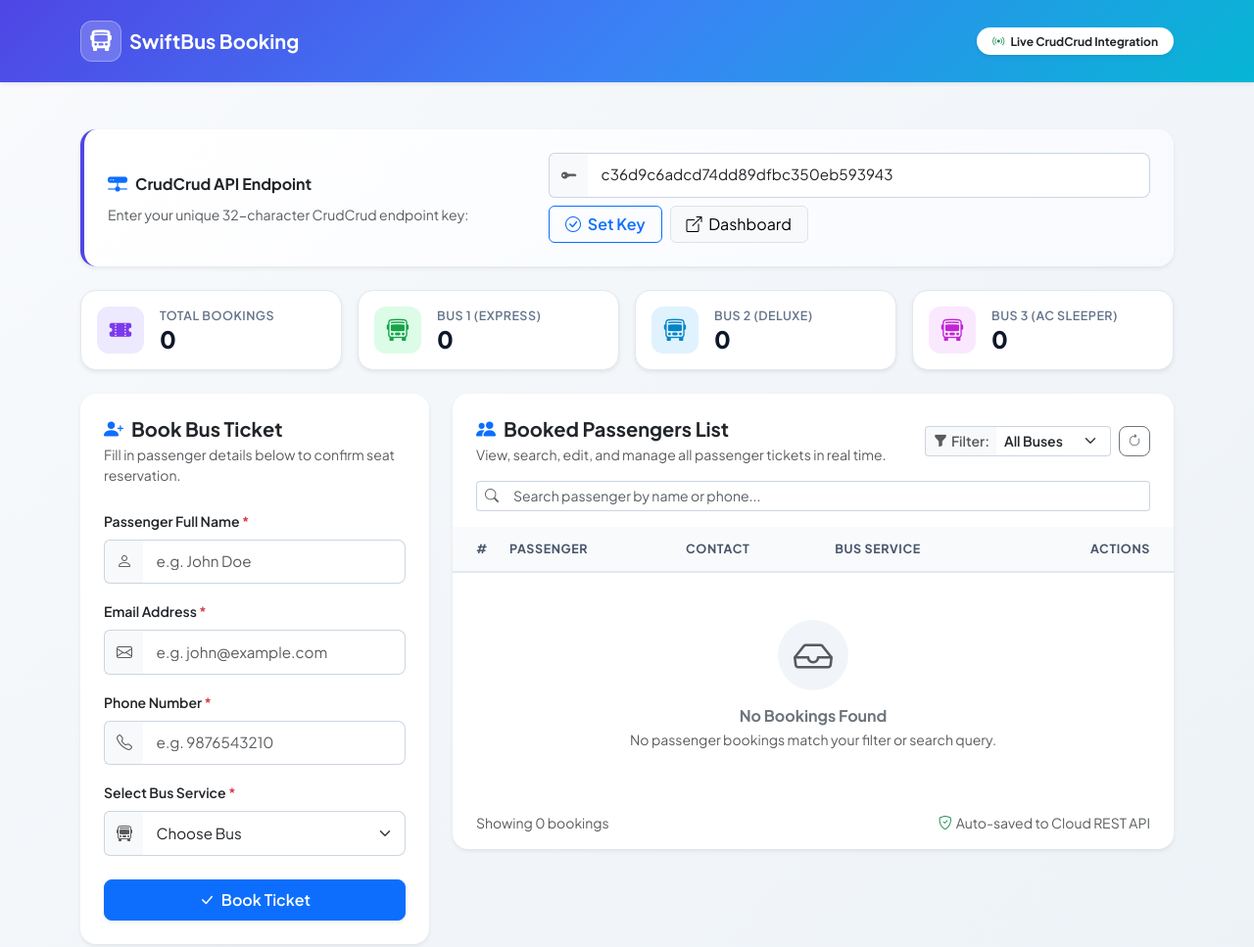
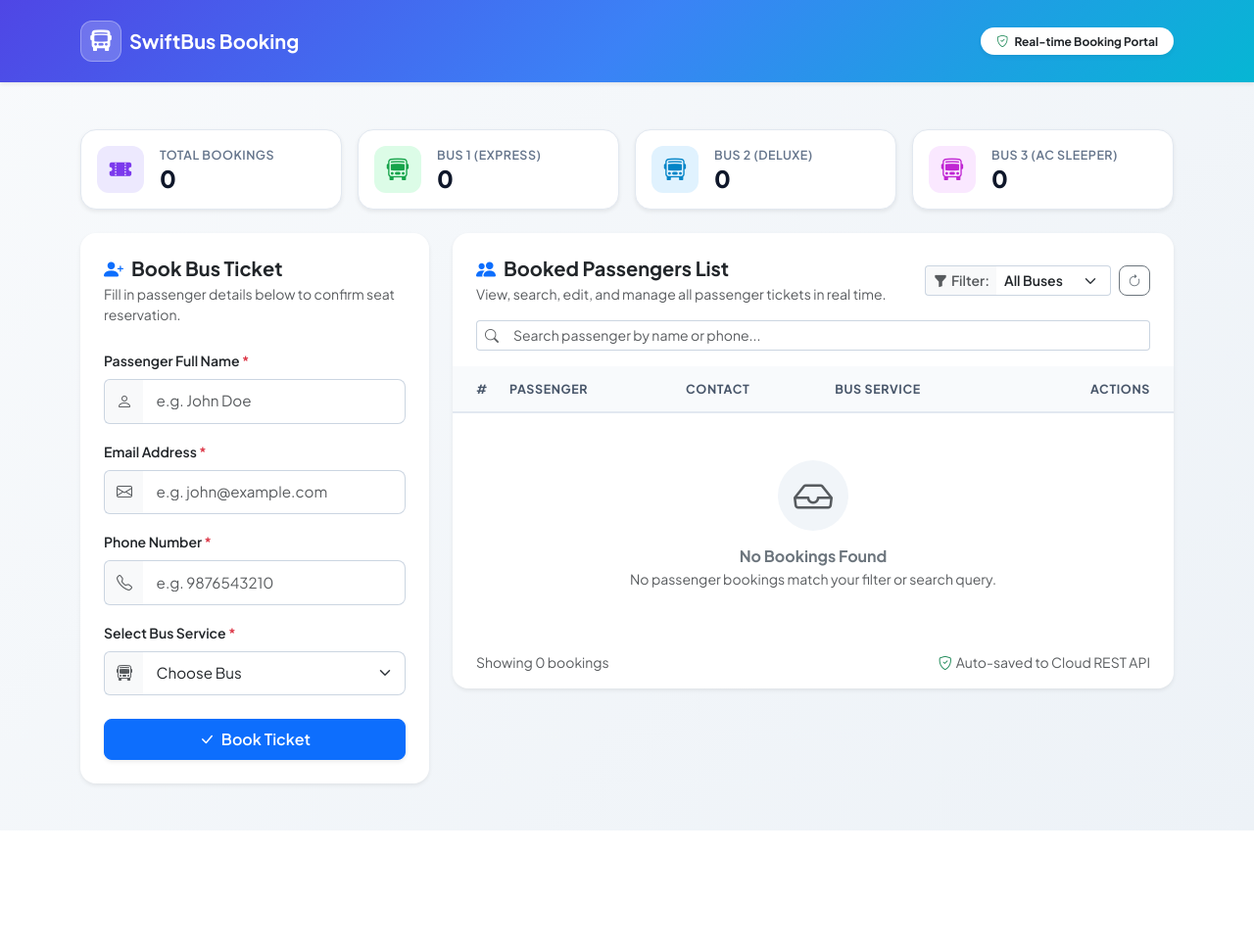
Before and after one commit to smihraj65-tech/bus-booking-app, a plain HTML site: page index.html in a window 1280 px wide. Shown: the whole page at 98% size. After the commit the page ends 848 px from the top, so only its background shows below. Drawn offline with nearby package versions, Linux system fonts and the light colour scheme; no server answers.

Commit message:
refactor: clean up UI by removing internal api config banner and streamline bus booking interface

```diff
--- a/index.html
+++ b/index.html
@@ -26,7 +26,7 @@
       </a>
       <div class="d-flex align-items-center gap-3">
         <span class="badge bg-white text-dark shadow-sm px-3 py-2 rounded-pill d-none d-md-inline-block">
-          <i class="bi bi-broadcast text-success me-1"></i> Live CrudCrud Integration
+          <i class="bi bi-shield-check text-success me-1"></i> Real-time Booking Portal
         </span>
       </div>
     </div>
@@ -35,34 +35,7 @@
   <!-- Main Container -->
   <main class="container my-4 my-md-5">
 
-    <!-- CrudCrud API Config Banner -->
-    <div class="card api-card shadow-sm border-0 mb-4">
-      <div class="card-body p-3 p-md-4">
-        <div class="row align-items-center g-3">
-          <div class="col-lg-5">
-            <div class="d-flex align-items-center gap-2 mb-1">
-              <i class="bi bi-hdd-network-fill text-primary fs-5"></i>
-              <h6 class="mb-0 fw-bold">CrudCrud API Endpoint</h6>
-            </div>
-            <small class="text-muted">Enter your unique 32-character CrudCrud endpoint key:</small>
-          </div>
-          <div class="col-lg-7">
-            <form id="apiConfigForm" class="d-flex flex-wrap gap-2">
-              <div class="input-group flex-grow-1">
-                <span class="input-group-text bg-light border-end-0"><i class="bi bi-key-fill text-muted"></i></span>
-                <input type="text" id="crudApiKey" class="form-control border-start-0" placeholder="Paste CrudCrud Key (e.g. c36d9c6adcd74dd89dfbc350eb593943)" required>
-              </div>
-              <button type="submit" class="btn btn-outline-primary px-3 fw-semibold">
-                <i class="bi bi-check-circle me-1"></i> Set Key
-              </button>
-              <a id="crudDashboardLink" href="https://crudcrud.com" target="_blank" class="btn btn-light border px-3">
-                <i class="bi bi-box-arrow-up-right me-1"></i> Dashboard
-              </a>
-            </form>
-          </div>
-        </div>
-      </div>
-    </div>
+
 
     <!-- Quick Stats Row -->
     <div class="row g-3 mb-4">
--- a/script.js
+++ b/script.js
@@ -6,18 +6,14 @@
 // ============================================================
 // State & Configuration
 // ============================================================
-const DEFAULT_CRUD_KEY = 'c36d9c6adcd74dd89dfbc350eb593943';
-const STORAGE_KEY = 'crudcrud_bus_key';
+// Direct Backend Endpoint for Bus Booking Project
+const API_URL = 'https://crudcrud.com/api/c36d9c6adcd74dd89dfbc350eb593943/busbooking';
 
 let allBookings = [];
 let isEditing = false;
 let currentEditId = null;
 
 // DOM Elements
-const apiConfigForm = document.getElementById('apiConfigForm');
-const crudApiKeyInput = document.getElementById('crudApiKey');
-const crudDashboardLink = document.getElementById('crudDashboardLink');
-
 const bookingForm = document.getElementById('bookingForm');
 const bookingIdInput = document.getElementById('bookingId');
 const passengerNameInput = document.getElementById('passengerName');
@@ -55,24 +51,11 @@ const bsToast = new bootstrap.Toast(liveToast, { delay: 3500 });
 // ============================================================
 
 /**
- * Returns current CrudCrud unique key
- */
-function getCrudKey() {
-  const savedKey = localStorage.getItem(STORAGE_KEY);
-  return savedKey && savedKey.trim() !== '' ? savedKey.trim() : DEFAULT_CRUD_KEY;
-}
-
-/**
  * Returns endpoint URL for bus bookings
  */
 function getApiUrl() {
-  const key = getCrudKey();
-  return `https://crudcrud.com/api/${key}/busbooking`;
+  return API_URL;
 }
-
-/**
- * Shows interactive toast notification
- */
 function showToast(message, type = 'success') {
   liveToast.classList.remove('bg-success', 'bg-danger', 'bg-warning', 'bg-primary');
 
@@ -94,14 +77,12 @@ function showToast(message, type = 'success') {
   bsToast.show();
 }
 
-/**
- * Update CrudCrud Dashboard link
- */
-function updateDashboardLink() {
-  const key = getCrudKey();
-  crudApiKeyInput.value = key;
-  crudDashboardLink.href = `https://crudcrud.com/Dashboard/${key}`;
-}
+// ============================================================
+// Initialization
+// ============================================================
+document.addEventListener('DOMContentLoaded', () => {
+  fetchBookings();
+});
 
 // ============================================================
 // API Operations (CRUD)
@@ -421,23 +402,3 @@ refreshBtn.addEventListener('click', function() {
   fetchBookings();
   showToast('Bookings refreshed from cloud.', 'info');
 });
-
-// Save CrudCrud API Key Form
-apiConfigForm.addEventListener('submit', function(e) {
-  e.preventDefault();
-  const inputKey = crudApiKeyInput.value.trim();
-  if (inputKey) {
-    localStorage.setItem(STORAGE_KEY, inputKey);
-    updateDashboardLink();
-    showToast('New CrudCrud API key saved!', 'success');
-    fetchBookings();
-  }
-});
-
-// ============================================================
-// Initialization
-// ============================================================
-document.addEventListener('DOMContentLoaded', () => {
-  updateDashboardLink();
-  fetchBookings();
-});
--- a/style.css
+++ b/style.css
@@ -42,16 +42,11 @@ body {
 }
 
 /* Cards & Elevated Containers */
-.api-card, .form-card, .table-card {
+.form-card, .table-card {
   background: #ffffff;
   border-radius: var(--radius-xl);
   box-shadow: var(--card-shadow);
   transition: transform 0.2s ease, box-shadow 0.2s ease;
-}
-
-.api-card {
-  background: linear-gradient(135deg, #ffffff 0%, #f8faff 100%);
-  border-left: 4px solid var(--primary) !important;
 }
 
 /* Stat Cards */
```
